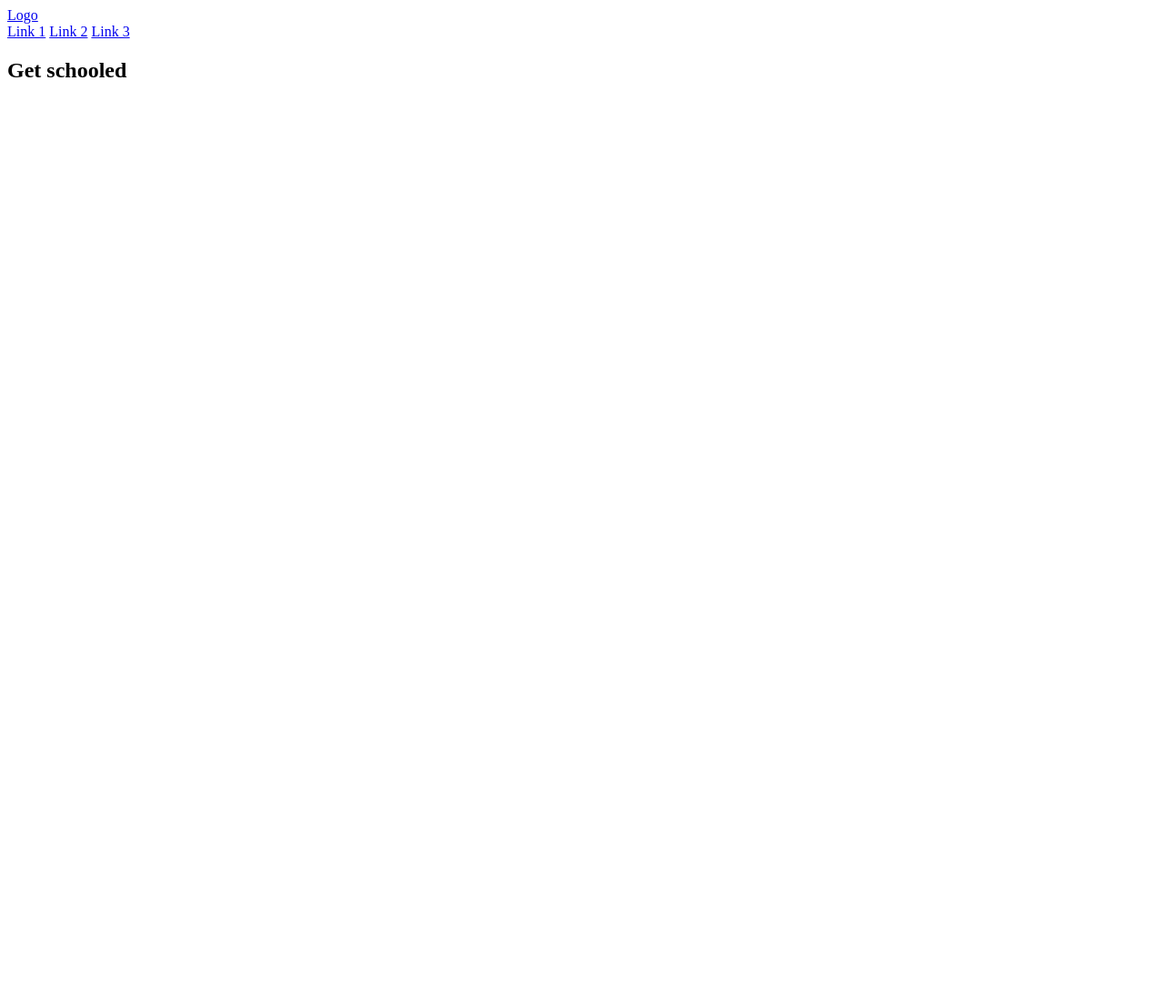
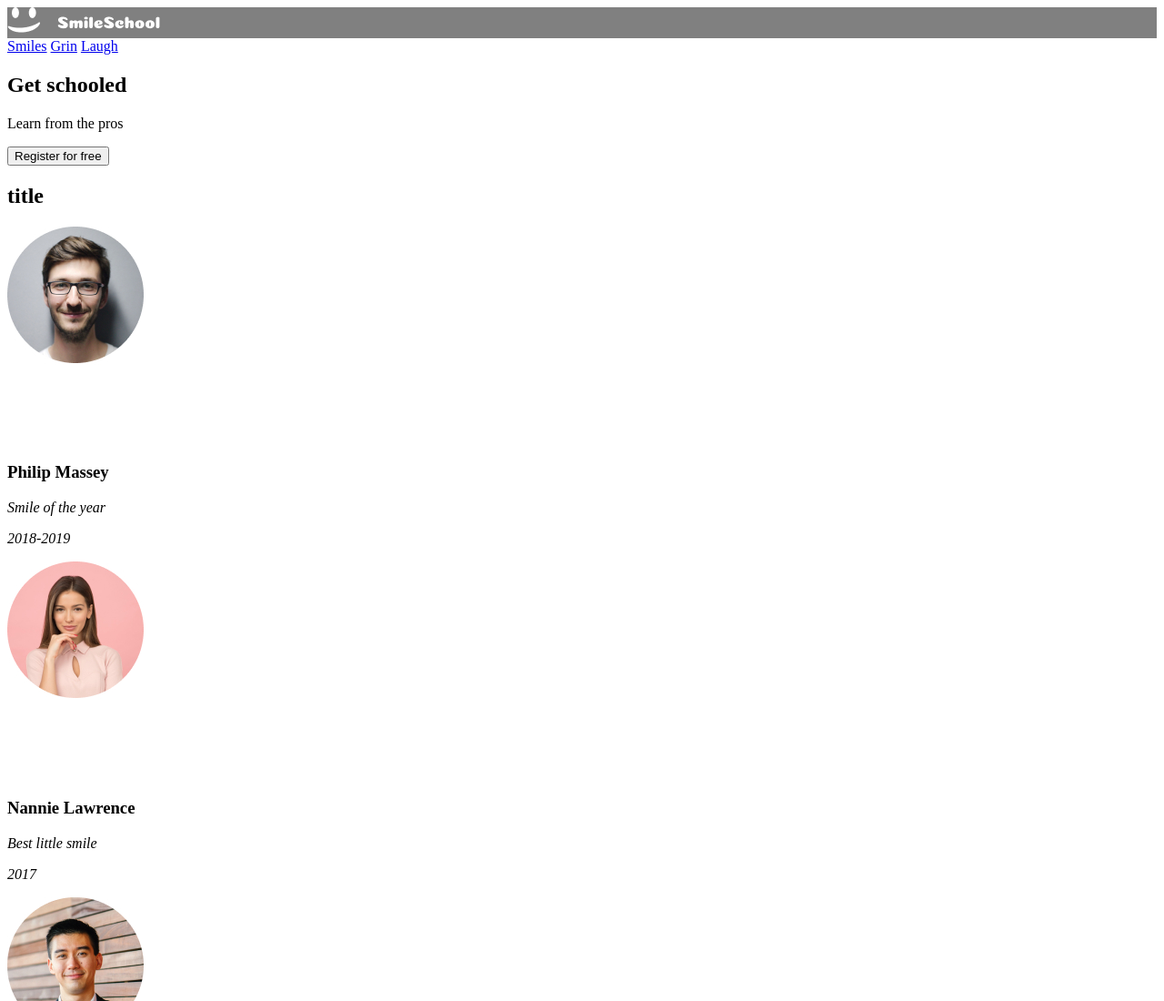
Before and after one commit to Andrew-AM1/alx_html_css, a plain HTML site: page html_advanced/index.html in a window 1280 px wide. Shown: the top 1100 px of the page at 91% size. Before the commit the page ends 800 px from the top, so only its background shows below. Drawn offline with Linux system fonts and the light colour scheme.

Commit message:
Add div blocks

```diff
--- a/html_advanced/index.html
+++ b/html_advanced/index.html
@@ -9,23 +9,69 @@
 </head>
 <body>
     <header>
-        <div>
+        <div style="background-color: grey;">
             <!--logo-->
-            <div class="company-logo">
-                <a href="./images/logo.png"><span>Logo</span></a>
+            <div class="company-logo>
+                <a href="#"><span><img src="./images/logo.jpg" alt="logo"></span></a>
             </div>
         </div>
         <!--Navigation links-->
         <div id="nav-links">
-            <a href="#">Link 1</a>
-            <a href="#">Link 2</a>
-            <a href="#">Link 3</a>
+            <a href="#">Smiles</a>
+            <a href="#">Grin</a>
+            <a href="#">Laugh</a>
         </div>
     </header>
     <main>
         <section>
             <div>
                 <h1>Get schooled</h1>
+                <p>Learn from the pros</p>
+                <button type="submit">Register for free</button>
+            </div>
+            <div>
+                <div>
+                    <h2>title</h2>
+                </div>
+                <!--block containing four blocks-->
+                <div>
+                    <!--First block-->
+                    <div>
+                        <img src="images/pro_1.jpg" alt="image of Philip Massey">
+                        <h3>Philip Massey</h3>
+                        <em>
+                            <p>Smile of the year</p>
+                            <p>2018-2019</p>
+                        </em>
+                    </div>
+                    <!--Second Block-->
+                    <div>
+                        <img src="./images/pro_2.jpg" alt="image of Nannie Lawrence">
+                        <h3>Nannie Lawrence</h3>
+                        <em>
+                            <p>Best little smile</p>
+                            <p>2017</p>
+                        </em>
+                    </div>
+                    <!--Third block-->
+                    <div>
+                        <img src="./images/pro_3.jpg" alt="image of Bruce Walters">
+                        <h3>Bruce Walters</h3>
+                        <em>
+                            <p>Best Friend Smile</p>
+                            <p>live performance 2019</p>
+                        </em>
+                    </div>
+                    <!--Forth block-->
+                    <div>
+                        <img src="./images/pro_4.jpg" alt="image of Henry Hughes">
+                        <h3>Henry Hughes</h3>
+                        <em>
+                            <p>24th smiles winner</p>
+                            <p>2016-2019</p>
+                        </em>
+                    </div>
+                </div>
             </div>
         </section>
 
```
Also changed, not shown: html_advanced/images/logo.jpg (renamed from html_advanced/images/logo.png), html_advanced/images/pro_1.jpg (added), html_advanced/images/pro_2.jpg (added), html_advanced/images/pro_3.jpg (added), html_advanced/images/pro_4.jpg (added).
